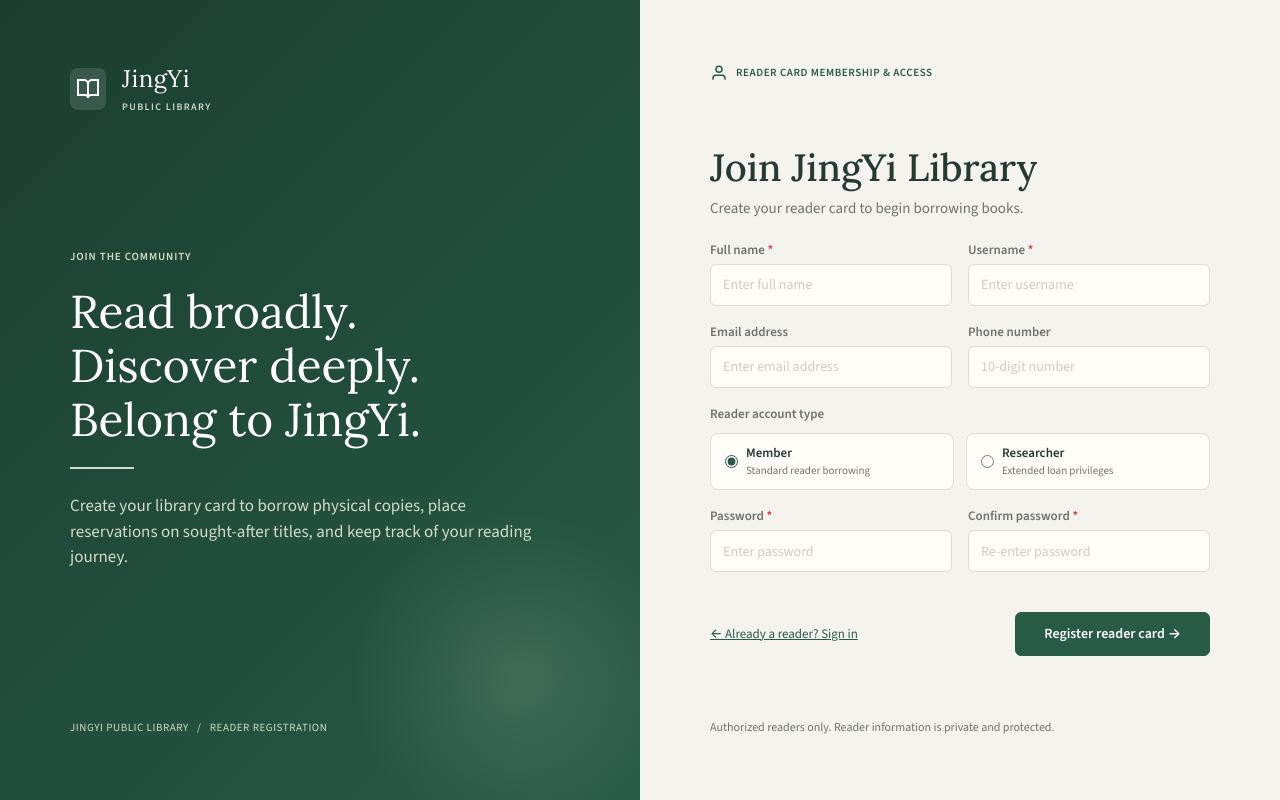
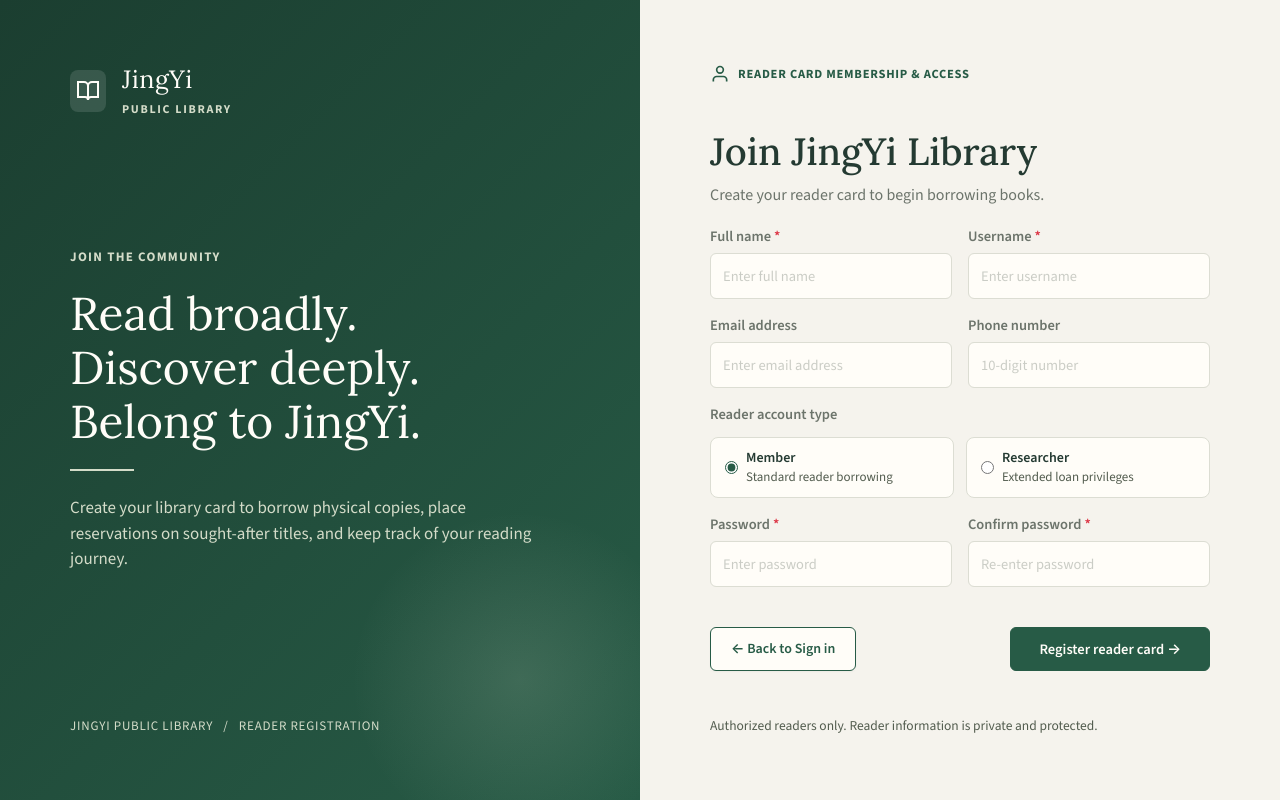
Before and after one commit to HungWah2/PULibrary, an ASP.NET Core app: page /Account/Register in a window 1280 px wide. Run offline with ASP.NET Core 8, Linux system fonts and the light colour scheme; data that the repository does not hold is empty.

Commit message:
Convert navigation links to buttons and enlarge small text elements

```diff
--- a/PULibrary/Views/Account/Register.cshtml
+++ b/PULibrary/Views/Account/Register.cshtml
@@ -103,22 +103,49 @@
         }
         .jy-brand-wordmark .jy-title {
             font-family: var(--font-heading);
-            font-size: 24px;
+            font-size: 25px;
             color: #fffdf8;
             line-height: 1.25;
             letter-spacing: 0.02em;
         }
         .jy-brand-wordmark .jy-sub {
-            font-size: 10px;
-            font-weight: 600;
+            font-size: 12px;
+            font-weight: 700;
             color: #d4dcc9;
             letter-spacing: 0.14em;
             text-transform: uppercase;
+        }
+        .jy-auth-right .jy-form-control {
+            height: 46px;
+            font-size: 15px;
         }
         .jy-auth-right .jy-form-control::placeholder {
             color: #8c9389 !important;
             opacity: 0.45 !important;
             font-weight: 400 !important;
+            font-size: 14.5px;
+        }
+        .jy-btn-outline {
+            height: 44px;
+            padding: 0 20px;
+            display: inline-flex;
+            align-items: center;
+            justify-content: center;
+            text-decoration: none !important;
+            border: 1.5px solid var(--jy-primary-green);
+            border-radius: 6px;
+            background-color: #fffdf8;
+            color: var(--jy-primary-green) !important;
+            font-weight: 600;
+            font-size: 14px;
+            transition: all 0.15s ease;
+            box-shadow: 0 1px 2px rgba(0,0,0,0.04);
+        }
+        .jy-btn-outline:hover {
+            background-color: #e8eee8;
+            color: #1b3e30 !important;
+            border-color: #1b3e30;
+            transform: translateY(-1px);
         }
         .jy-role-select {
             display: flex;
@@ -185,7 +212,7 @@
 
                 <!-- Welcome Editorial -->
                 <div>
-                    <div style="font-size: 11px; font-weight: 600; color: #d4dcc9; letter-spacing: 0.08em;">JOIN THE COMMUNITY</div>
+                    <div style="font-size: 13px; font-weight: 700; color: #d4dcc9; letter-spacing: 0.1em;">JOIN THE COMMUNITY</div>
                     <div class="jy-editorial-title">
                         Read broadly.<br />
                         Discover deeply.<br />
@@ -197,7 +224,7 @@
                     </p>
                 </div>
 
-                <div style="font-size: 11px; color: #d4dcc9; letter-spacing: 0.05em;">
+                <div style="font-size: 13px; color: #d4dcc9; letter-spacing: 0.06em; font-weight: 500;">
                     JINGYI PUBLIC LIBRARY &nbsp; / &nbsp; READER REGISTRATION
                 </div>
             </div>
@@ -208,23 +235,23 @@
             <div class="jy-auth-right-inner">
                 <!-- Header badge -->
                 <div class="d-flex align-items-center gap-2" style="color: var(--jy-primary-green);">
-                    <svg width="18" height="18" viewBox="0 0 24 24" fill="none" stroke="currentColor" stroke-width="2">
+                    <svg width="20" height="20" viewBox="0 0 24 24" fill="none" stroke="currentColor" stroke-width="2">
                         <path d="M20 21v-2a4 4 0 0 0-4-4H8a4 4 0 0 0-4 4v2"></path>
                         <circle cx="12" cy="7" r="4"></circle>
                     </svg>
-                    <span style="font-size: 11px; font-weight: 600; letter-spacing: 0.05em;">READER CARD MEMBERSHIP &amp; ACCESS</span>
+                    <span style="font-size: 12.5px; font-weight: 700; letter-spacing: 0.06em;">READER CARD MEMBERSHIP &amp; ACCESS</span>
                 </div>
 
                 <!-- Form block -->
                 <div class="jy-auth-form-card">
                     <h1 style="font-family: var(--font-heading); font-size: 38px; color: var(--jy-primary-dark); margin-bottom: 8px;">Join JingYi Library</h1>
-                    <p style="font-size: 15px; color: var(--jy-text-muted); margin-bottom: 20px;">Create your reader card to begin borrowing books.</p>
+                    <p style="font-size: 16px; color: var(--jy-text-muted); margin-bottom: 20px;">Create your reader card to begin borrowing books.</p>
 
                     @if (!ViewData.ModelState.IsValid)
                     {
                         <div style="background-color: var(--jy-badge-red-bg); border-left: 3px solid var(--jy-badge-red-text); border-radius: 6px; padding: 14px 16px; margin-bottom: 18px; color: var(--jy-badge-red-text);">
-                            <div style="font-weight: 600; font-size: 14px;">Registration could not be completed.</div>
-                            <div style="font-size: 13px;">
+                            <div style="font-weight: 600; font-size: 14.5px;">Registration could not be completed.</div>
+                            <div style="font-size: 13.5px;">
                                 @foreach (var err in ViewData.ModelState.Values.SelectMany(v => v.Errors))
                                 {
                                     <div>@err.ErrorMessage</div>
@@ -236,41 +263,41 @@
                     <form asp-action="Register" method="post" class="d-flex flex-column gap-3">
                         <div class="row g-3">
                             <div class="col-12 col-md-6">
-                                <label class="jy-form-label" style="font-size: 13px;">Full name <span class="text-danger">*</span></label>
-                                <input type="text" name="name" required maxlength="30" class="form-control jy-form-control" style="height: 42px;" placeholder="Enter full name" />
+                                <label class="jy-form-label" style="font-size: 14.5px; font-weight: 600; margin-bottom: 6px;">Full name <span class="text-danger">*</span></label>
+                                <input type="text" name="name" required maxlength="30" class="form-control jy-form-control" style="height: 46px; font-size: 15px;" placeholder="Enter full name" />
                             </div>
                             <div class="col-12 col-md-6">
-                                <label class="jy-form-label" style="font-size: 13px;">Username <span class="text-danger">*</span></label>
-                                <input type="text" name="username" required maxlength="20" class="form-control jy-form-control" style="height: 42px;" placeholder="Enter username" />
+                                <label class="jy-form-label" style="font-size: 14.5px; font-weight: 600; margin-bottom: 6px;">Username <span class="text-danger">*</span></label>
+                                <input type="text" name="username" required maxlength="20" class="form-control jy-form-control" style="height: 46px; font-size: 15px;" placeholder="Enter username" />
                             </div>
                         </div>
 
                         <div class="row g-3">
                             <div class="col-12 col-md-6">
-                                <label class="jy-form-label" style="font-size: 13px;">Email address</label>
-                                <input type="email" name="email" maxlength="100" class="form-control jy-form-control" style="height: 42px;" placeholder="Enter email address" />
+                                <label class="jy-form-label" style="font-size: 14.5px; font-weight: 600; margin-bottom: 6px;">Email address</label>
+                                <input type="email" name="email" maxlength="100" class="form-control jy-form-control" style="height: 46px; font-size: 15px;" placeholder="Enter email address" />
                             </div>
                             <div class="col-12 col-md-6">
-                                <label class="jy-form-label" style="font-size: 13px;">Phone number</label>
-                                <input type="tel" name="phone" maxlength="10" class="form-control jy-form-control" style="height: 42px;" placeholder="10-digit number" />
+                                <label class="jy-form-label" style="font-size: 14.5px; font-weight: 600; margin-bottom: 6px;">Phone number</label>
+                                <input type="tel" name="phone" maxlength="10" class="form-control jy-form-control" style="height: 46px; font-size: 15px;" placeholder="10-digit number" />
                             </div>
                         </div>
 
                         <div>
-                            <label class="jy-form-label" style="font-size: 13px;">Reader account type</label>
+                            <label class="jy-form-label" style="font-size: 14.5px; font-weight: 600; margin-bottom: 6px;">Reader account type</label>
                             <div class="jy-role-select">
                                 <label class="jy-role-option">
                                     <input type="radio" name="roleId" value="1" checked />
                                     <div>
-                                        <div style="font-size: 13px; font-weight: 600; color: var(--jy-primary-dark);">Member</div>
-                                        <div style="font-size: 11px; color: var(--jy-text-muted);">Standard reader borrowing</div>
+                                        <div style="font-size: 14px; font-weight: 600; color: var(--jy-primary-dark);">Member</div>
+                                        <div style="font-size: 13px; color: #525c4e;">Standard reader borrowing</div>
                                     </div>
                                 </label>
                                 <label class="jy-role-option">
                                     <input type="radio" name="roleId" value="2" />
                                     <div>
-                                        <div style="font-size: 13px; font-weight: 600; color: var(--jy-primary-dark);">Researcher</div>
-                                        <div style="font-size: 11px; color: var(--jy-text-muted);">Extended loan privileges</div>
+                                        <div style="font-size: 14px; font-weight: 600; color: var(--jy-primary-dark);">Researcher</div>
+                                        <div style="font-size: 13px; color: #525c4e;">Extended loan privileges</div>
                                     </div>
                                 </label>
                             </div>
@@ -278,26 +305,26 @@
 
                         <div class="row g-3">
                             <div class="col-12 col-md-6">
-                                <label class="jy-form-label" style="font-size: 13px;">Password <span class="text-danger">*</span></label>
-                                <input type="password" name="password" required class="form-control jy-form-control" style="height: 42px;" placeholder="Enter password" />
+                                <label class="jy-form-label" style="font-size: 14.5px; font-weight: 600; margin-bottom: 6px;">Password <span class="text-danger">*</span></label>
+                                <input type="password" name="password" required class="form-control jy-form-control" style="height: 46px; font-size: 15px;" placeholder="Enter password" />
                             </div>
                             <div class="col-12 col-md-6">
-                                <label class="jy-form-label" style="font-size: 13px;">Confirm password <span class="text-danger">*</span></label>
-                                <input type="password" name="confirmPassword" required class="form-control jy-form-control" style="height: 42px;" placeholder="Re-enter password" />
+                                <label class="jy-form-label" style="font-size: 14.5px; font-weight: 600; margin-bottom: 6px;">Confirm password <span class="text-danger">*</span></label>
+                                <input type="password" name="confirmPassword" required class="form-control jy-form-control" style="height: 46px; font-size: 15px;" placeholder="Re-enter password" />
                             </div>
                         </div>
 
                         <div class="d-flex align-items-center justify-content-between mt-3 pt-2">
-                            <a asp-action="SignIn" style="font-size: 13px; color: var(--jy-primary-green); text-decoration: underline; font-weight: 500;">
-                                ← Already a reader? Sign in
+                            <a asp-action="SignIn" class="jy-btn-outline">
+                                ← Back to Sign in
                             </a>
-                            <button type="submit" class="jy-btn-primary" style="height: 44px; padding: 0 28px;">Register reader card →</button>
+                            <button type="submit" class="jy-btn-primary" style="height: 44px; padding: 0 28px; font-size: 14.5px; font-weight: 600;">Register reader card →</button>
                         </div>
                     </form>
                 </div>
 
                 <!-- Footer -->
-                <div style="font-size: 12px; color: var(--jy-text-muted);">
+                <div style="font-size: 13.5px; color: #525c4e;">
                     Authorized readers only. Reader information is private and protected.
                 </div>
             </div>
```
Also changed, not shown: PULibrary/Views/Account/SignIn.cshtml (+50 -23 lines).
